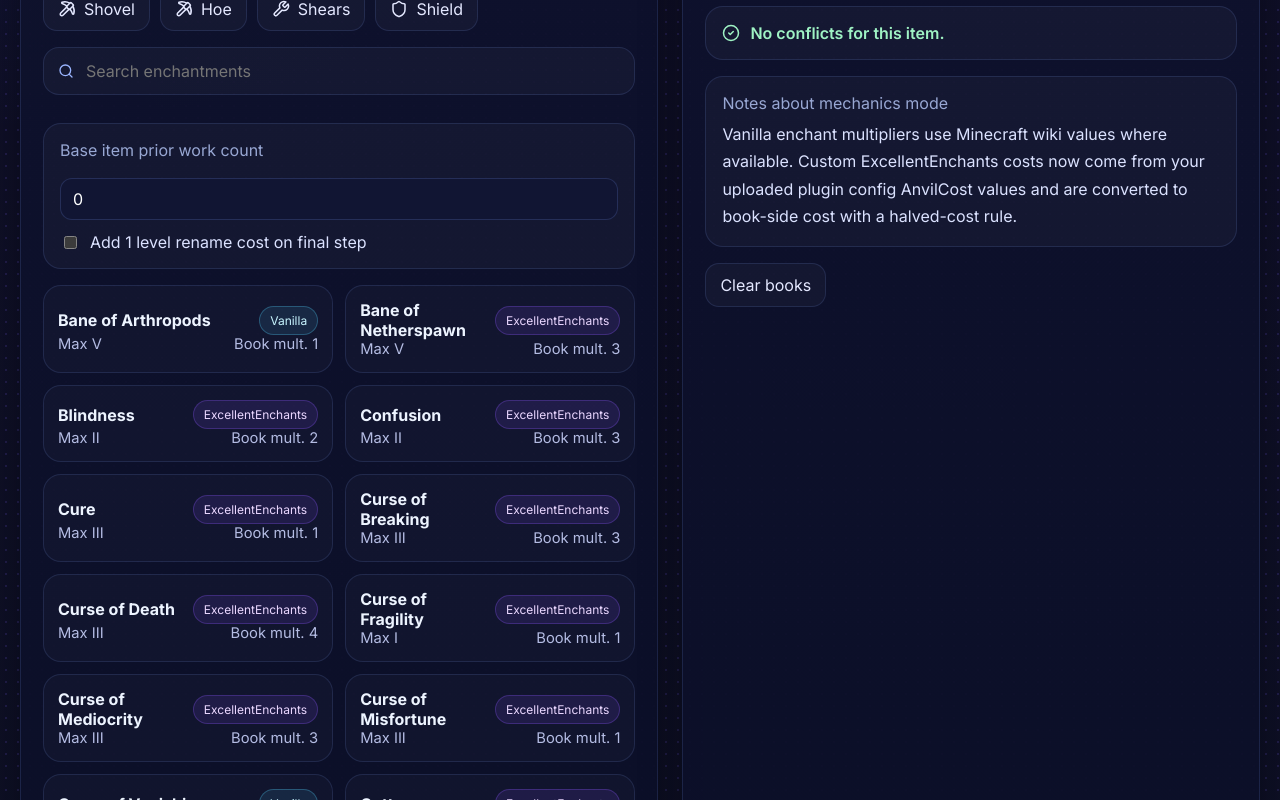
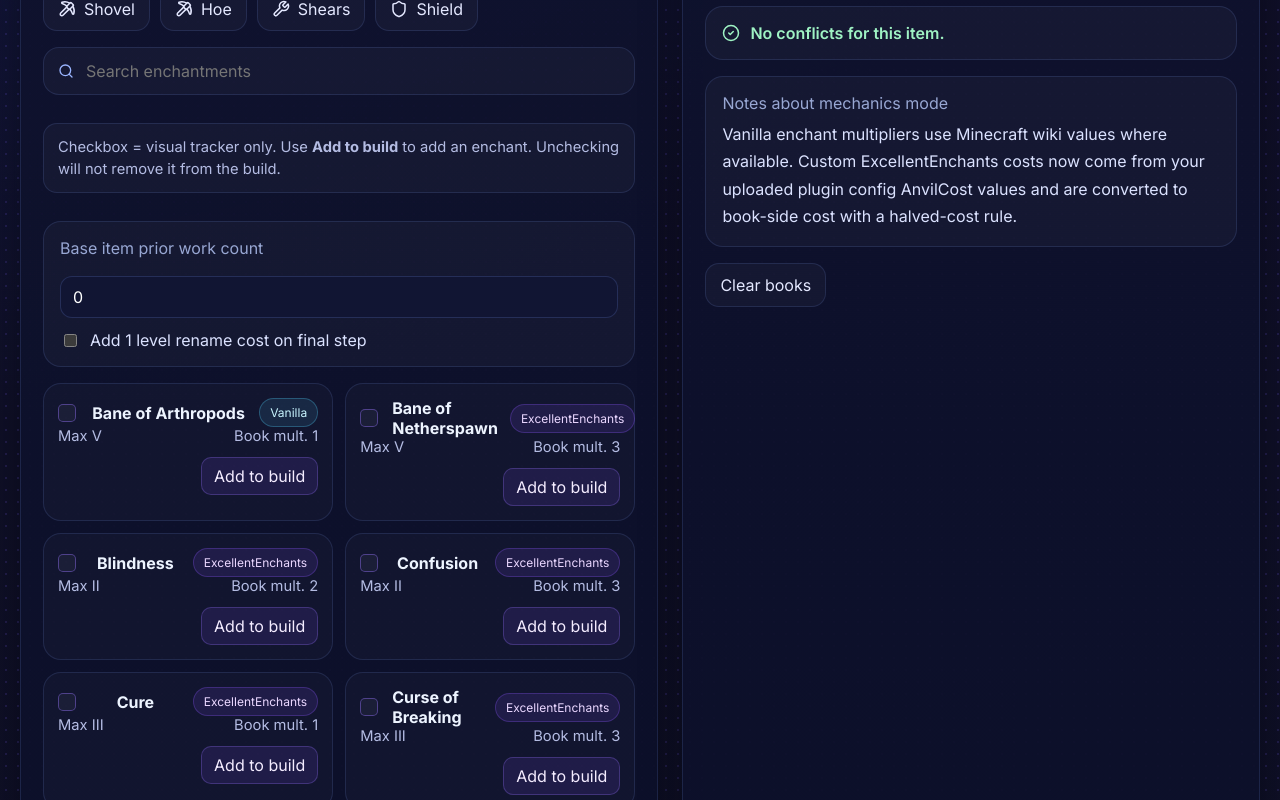
Before and after one commit to wolfblade2k/Enchantment-Calculator, a React (Vite) app: page / in a window 1280 px wide. Shown: the part 860-1660 px from the top of the page. Built offline with nearby package versions, Linux system fonts and the light colour scheme; the HTML template or start-up script is replaced by a standard one.

Commit message:
Add files via upload

```diff
--- a/src/App.tsx
+++ b/src/App.tsx
@@ -1,4 +1,4 @@
-import { useMemo, useState } from "react";
+import { useEffect, useMemo, useState } from "react";
 import {
   Sparkles,
   Swords,
@@ -614,6 +614,7 @@ export default function App() {
   const [item, setItem] = useState<ItemKey>("sword");
   const [search, setSearch] = useState("");
   const [picked, setPicked] = useState<Picked[]>([]);
+  const [tracked, setTracked] = useState<Record<string, boolean>>({});
   const [existingUses, setExistingUses] = useState(0);
   const [renameCost, setRenameCost] = useState(false);
 
@@ -634,12 +635,22 @@ export default function App() {
     [picked, item, existingUses, renameCost]
   );
 
+  useEffect(() => {
+    setPicked([]);
+    setTracked({});
+  }, [item]);
+
   function toggleEnchant(name: string, max: number) {
     setPicked((current) => {
       const exists = current.find((entry) => entry.name === name);
-      if (exists) return current.filter((entry) => entry.name !== name);
+      if (exists) return current;
       return [...current, { name, level: max }];
     });
+    setTracked((current) => ({ ...current, [name]: true }));
+  }
+
+  function toggleTracked(name: string) {
+    setTracked((current) => ({ ...current, [name]: !current[name] }));
   }
 
   function updateLevel(name: string, level: number) {
@@ -648,8 +659,13 @@ export default function App() {
     );
   }
 
+  function removeEnchant(name: string) {
+    setPicked((current) => current.filter((entry) => entry.name !== name));
+  }
+
   function clearAll() {
     setPicked([]);
+    setTracked({});
   }
 
   return (
@@ -709,6 +725,10 @@ export default function App() {
               />
             </label>
 
+            <div className="helper-note">
+              Checkbox = visual tracker only. Use <strong>Add to build</strong> to add an enchant. Unchecking will not remove it from the build.
+            </div>
+
             <div className="summary-card" style={{ marginBottom: 0 }}>
               <span>Base item prior work count</span>
               <input
@@ -741,13 +761,21 @@ export default function App() {
           <div className="enchant-list">
             {available.map((enchant) => {
               const active = picked.some((entry) => entry.name === enchant.name);
+              const checked = !!tracked[enchant.name];
               return (
-                <button
+                <div
                   key={enchant.name}
-                  className={active ? "enchant-card active" : "enchant-card"}
-                  onClick={() => toggleEnchant(enchant.name, enchant.max)}
+                  className={active || checked ? "enchant-card active" : "enchant-card"}
                 >
                   <div className="enchant-top">
+                    <label className="track-check">
+                      <input
+                        type="checkbox"
+                        checked={checked}
+                        onChange={() => toggleTracked(enchant.name)}
+                      />
+                      <span className="fake-check">{checked ? "✓" : ""}</span>
+                    </label>
                     <span className="enchant-name">{enchant.name}</span>
                     <span className={enchant.source === "Vanilla" ? "tag vanilla" : "tag excellent"}>
                       {enchant.source}
@@ -757,7 +785,17 @@ export default function App() {
                     <span>Max {roman(enchant.max)}</span>
                     <span>Book mult. {getBookMultiplier(enchant)}</span>
                   </div>
+                  <div className="enchant-actions">
+                    <button
+                      type="button"
+                      className={active ? "mini-action added" : "mini-action"}
+                      onClick={() => toggleEnchant(enchant.name, enchant.max)}
+                      disabled={active}
+                    >
+                      {active ? "Added to build" : "Add to build"}
                     </button>
+                  </div>
+                </div>
               );
             })}
           </div>
@@ -793,6 +831,7 @@ export default function App() {
                     <div className="selection-title">{enchant.name}</div>
                     <div className="selection-subtitle">{enchant.source}</div>
                   </div>
+                  <div className="selection-actions">
                     <select
                       value={enchant.level}
                       onChange={(e) => updateLevel(enchant.name, Number(e.target.value))}
@@ -803,6 +842,10 @@ export default function App() {
                         </option>
                       ))}
                     </select>
+                    <button type="button" className="mini-action danger" onClick={() => removeEnchant(enchant.name)}>
+                      Remove
+                    </button>
+                  </div>
                 </div>
               ))
             )}
```
Lines whose indentation alone changed are shown as unchanged.
